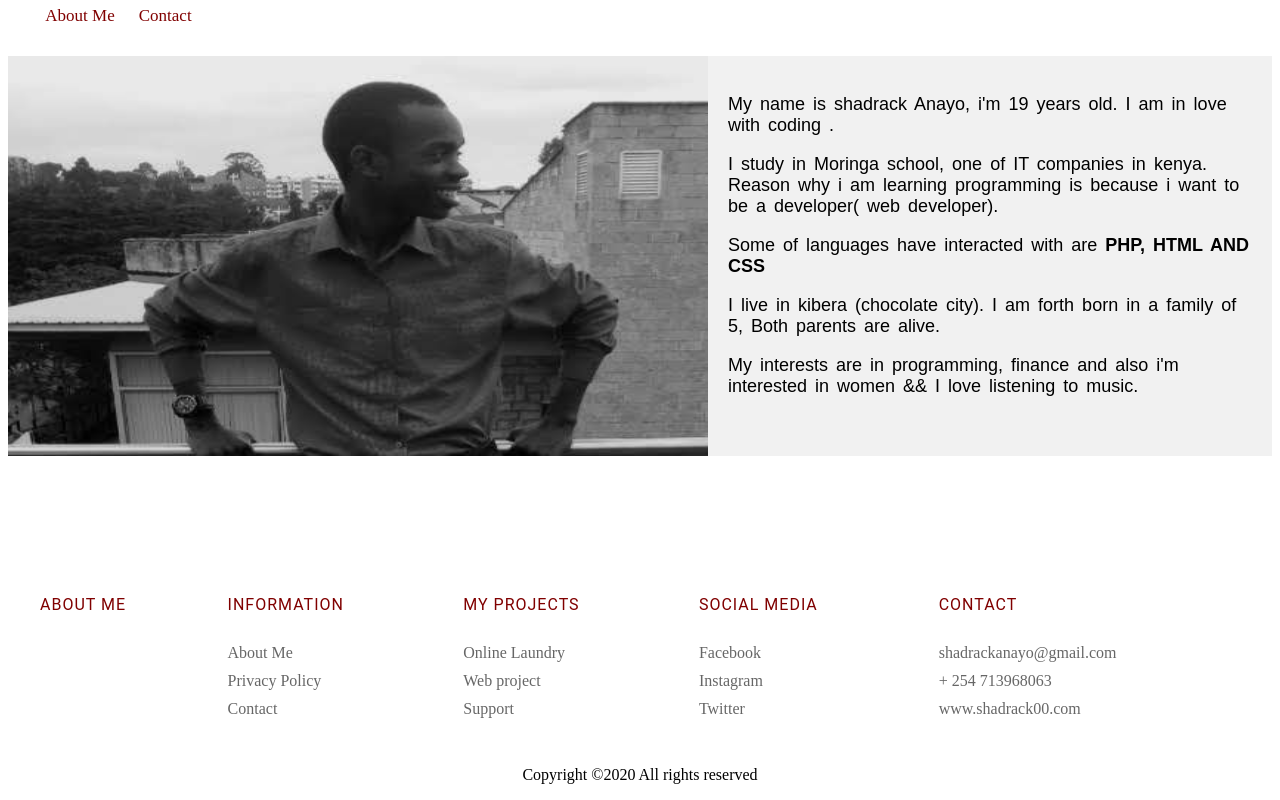
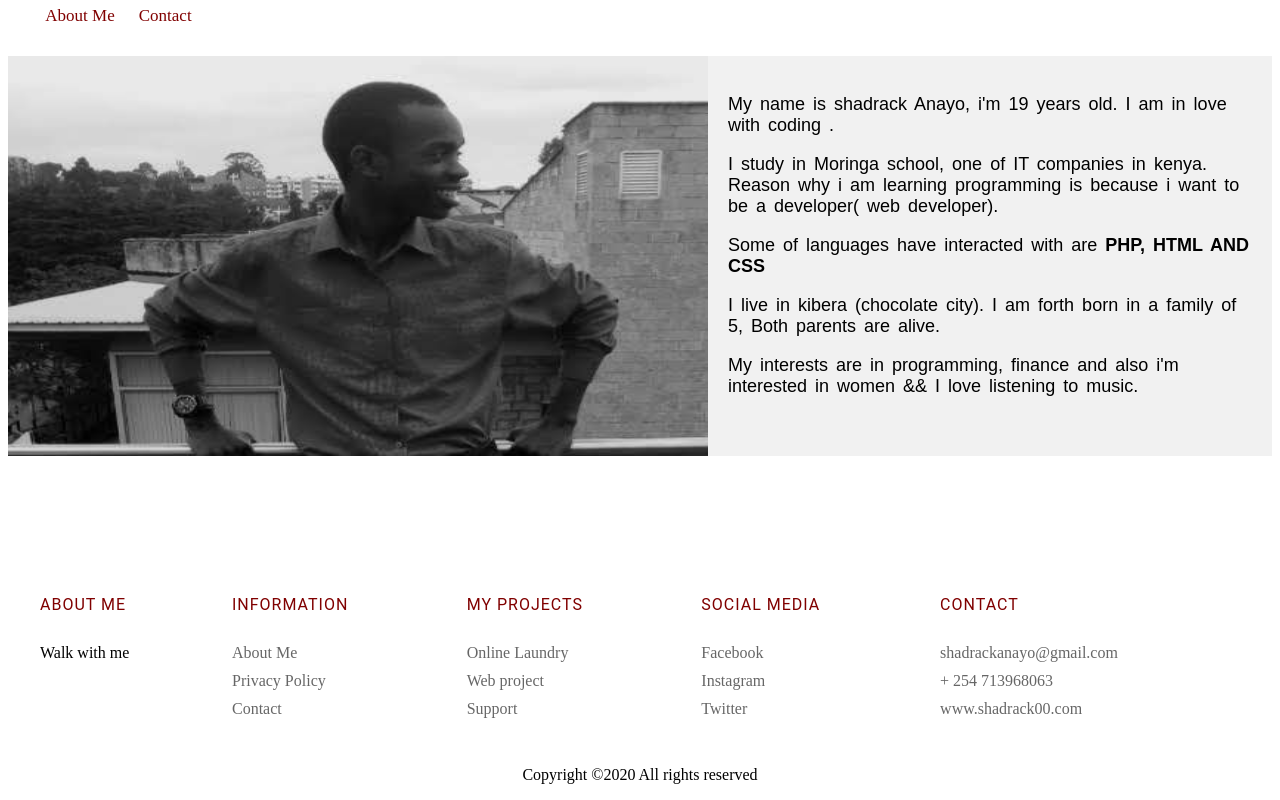
Before and after one commit to shack1234/New-portfolio, a plain HTML site: page index.html in a window 1280 px wide. Shown: the part 362-1162 px from the top of the page. Drawn offline with Linux system fonts and the light colour scheme; a web font is replaced by a local one.

Commit message:
added info in footer 'about me'

```diff
--- a/index.html
+++ b/index.html
@@ -49,7 +49,7 @@
              <div class="col-md-3 colorlib-widget">
                 <div class="col">
                      <h4>About me</h4>
-
+                     <p>Walk with me </p>
              </div>
            </div>
                 <div class="col">
@@ -81,7 +81,6 @@
                     <li><a href="https://www.facebook.com/maestroshaddyestro">Facebook</a></li>
                     <li><a href="#">Instagram</a></li>
                     <li><a href="#">Twitter</a></li>
-
                 </ul>
             </p>
         </div>
@@ -100,9 +99,9 @@
         </div>
     </div>
   </div>
-                <p>
-                  <span class="block">Copyright &copy;<script>document.write(new Date().getFullYear());</script> All rights reserved </span>
-                </p>
+        <p>
+             <span class="block">Copyright &copy;<script>document.write(new Date().getFullYear());</script> All rights reserved </span>
+        </p>
   </footer>
 
 </body>
```
